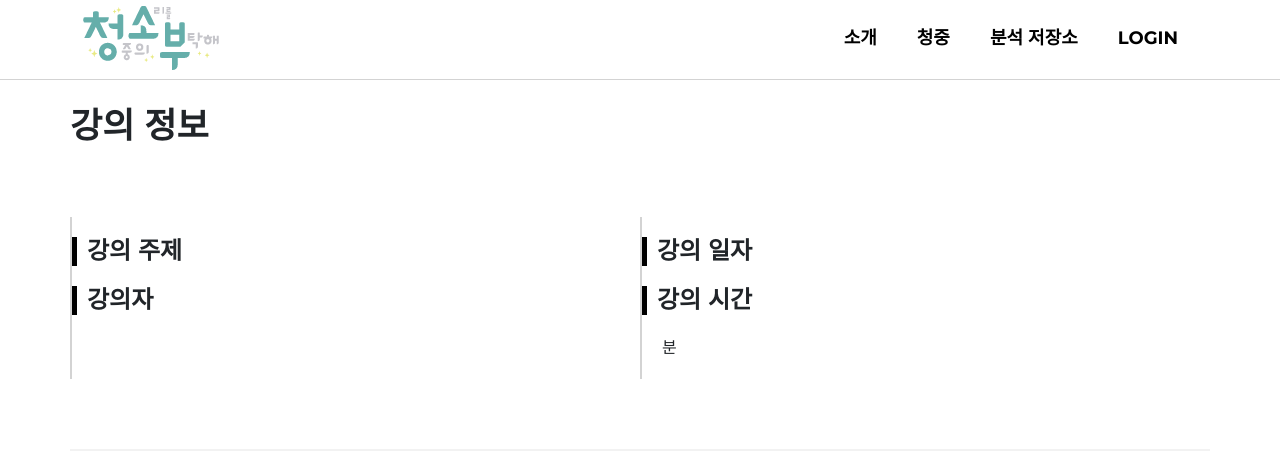
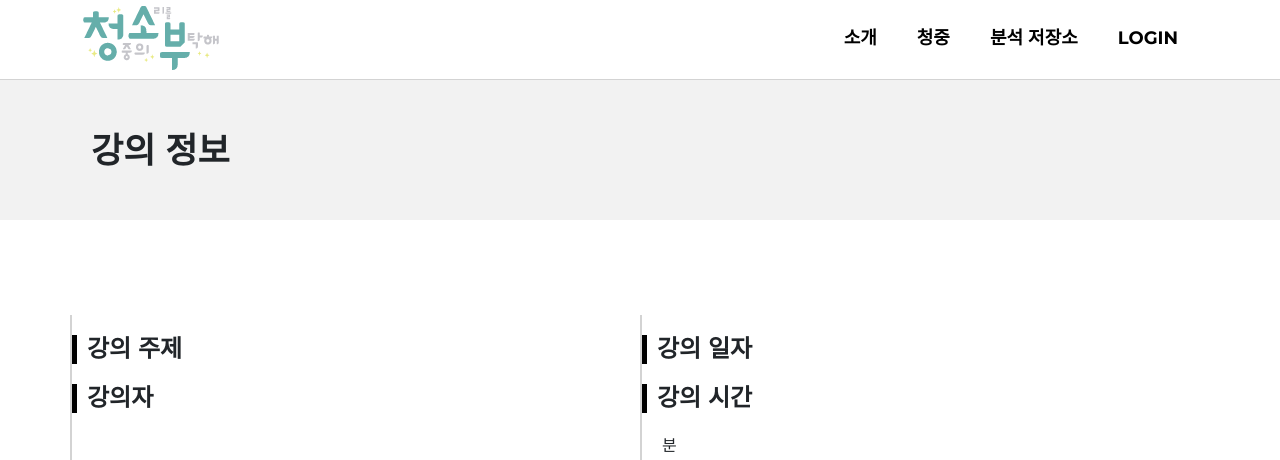
Before and after one commit to dclxxi/real-time-audience-reaction-analysis-service, a Django app: template monitoring/templates/report/report_page.html in a window 1280 px wide. Shown: the top 460 px of the page. Run offline with Django 5.2, Linux system fonts and the light colour scheme; the template is opened without the code that fills it, so the values that code supplies are empty; some libraries are stand-ins or nearby versions.

Commit message:
style: report page css 수정

```diff
--- a/monitoring/templates/report/report_page.html
+++ b/monitoring/templates/report/report_page.html
@@ -21,9 +21,10 @@
     </style>
 
     <main style="padding-top: 80px !important;">
+     <h3 style="width: 100%; height:140px; line-height: 140px; margin-bottom: 10px; padding:0 90px; border: 1px solid #f2f2f2; background-color: #f2f2f2; font-size: 35px;!important;">강의 정보</h3>
         <div class="mb-auto p-5 container contents-center">
+
             <div style="width: 100%">
-                <h3 style="margin-bottom: 10px; font-size: 35px;!important;">강의 정보</h3>
                 <div style="display: flex; flex-direction: row;">
                     <div class="lecture-content">
                         <h4>강의 주제</h4>
```
